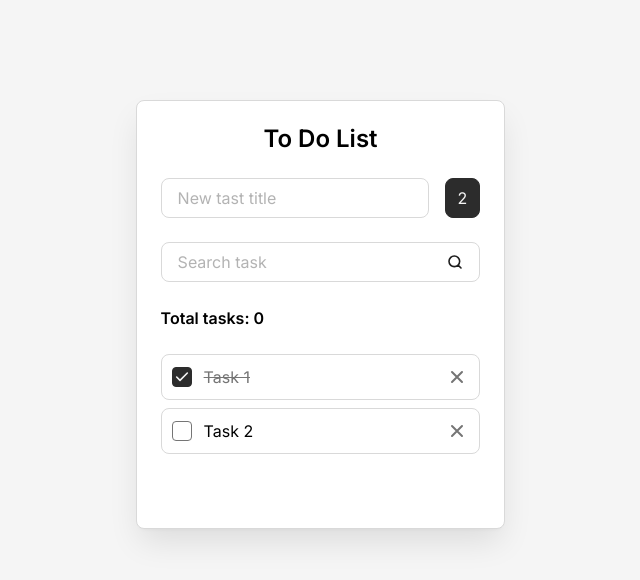
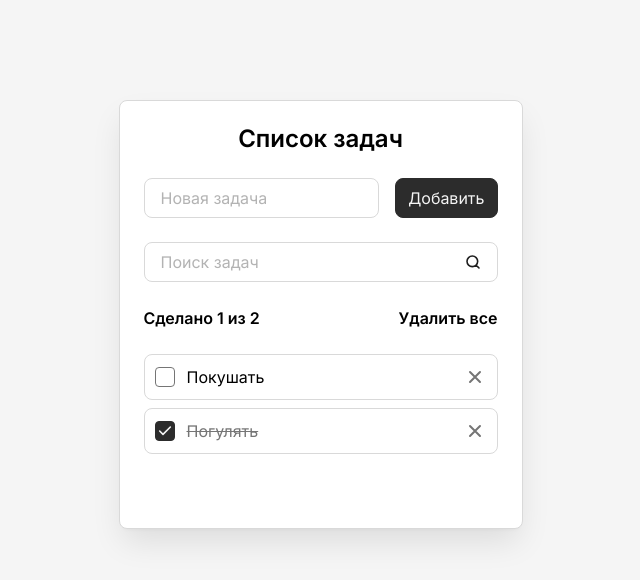
Before and after one commit to phill4m/ToDoList, a React (Vite) app: page / in a window 1280 px wide. Shown: the top 580 px of the page, without its empty margins (312-952 px from the left). Built offline with nearby package versions, Linux system fonts and the light colour scheme.

Commit message:
props + ru

```diff
--- a/src/components/AddTaskForm.jsx
+++ b/src/components/AddTaskForm.jsx
@@ -6,10 +6,10 @@
         <form className="todo__form">
             <Field
             className = "todo__field"
-            label = "New tast title"
+            label = "Новая задача"
             id = "new-task"
             />
-            <Button />
+            <Button type="submit">Добавить</Button>
         </form>
     )
 }
--- a/src/components/Button.jsx
+++ b/src/components/Button.jsx
@@ -1,6 +1,16 @@
-const Button = () => {
+const Button = (props) => {
+    const {
+        className = '',
+        type = 'button',
+        children,
+    } = props
+
     return(
-        <button className="button" type="submit">2</button>
+        <button
+        className={`button ${className}`}
+        type={type}>
+            {children}
+        </button>
     )
 }
 
--- a/src/components/SearchTaskForm.jsx
+++ b/src/components/SearchTaskForm.jsx
@@ -5,7 +5,7 @@
        <form className="todo__form">
         <Field
         className="todo__field"
-        label="Search task"
+        label="Поиск задач"
         id="search-task"
         type="search"
         />
--- a/src/components/ToDo.jsx
+++ b/src/components/ToDo.jsx
@@ -4,13 +4,20 @@
 import ToDoList from "./ToDoList"
 
 const ToDo = () => {
+  const tasks = [
+    {id: 'task-1', title: 'Покушать', isDone: false},
+    {id: 'task-2', title: 'Погулять', isDone: true},
+  ]
     return(
         <div className="todo">
-      <h1 className="todo__title">To Do List</h1>
+      <h1 className="todo__title">Список задач</h1>
       <AddTaskForm />
       <SearchTaskForm />
-      <ToDoInfo />
-      <ToDoList />
+      <ToDoInfo
+      total={tasks.length}
+      done={tasks.filter(({isDone})=> isDone).length}
+      />
+      <ToDoList tasks={tasks} />
     </div>
     )
 }
--- a/src/components/ToDoInfo.jsx
+++ b/src/components/ToDoInfo.jsx
@@ -1,9 +1,17 @@
-const ToDoInfo = () => {
+const ToDoInfo = (props) => {
+  const {
+    total,
+    done,
+  } = props
+
+  const hasTasks = total > 0
     return(
         <div className="todo__info">
-        <div className="todo__total-tasks">Total tasks: <span>0</span></div>
-        <button className="todo__delete-all-button" type="button">Delete all</button>
-      </div>
+          <div className="todo__total-tasks">
+            Сделано {done} из {total}
+          </div>
+          {hasTasks && <button className="todo__delete-all-button" type="button">Удалить все</button>}
+        </div>
     )
 }
 export default ToDoInfo
--- a/src/components/ToDoItem.jsx
+++ b/src/components/ToDoItem.jsx
@@ -1,17 +1,25 @@
-const ToDoItem = () => {
+const ToDoItem = (props) => {
+  const{
+    className='',
+    id,
+    title,
+    isDone,
+  } = props
+
     return(
-        <li className="todo__item todo-item">
+        <li className={`todo-item ${className}`}>
           <input
             className="todo-item__checkbox"
-            id="task-1"
+            id={id}
             type="checkbox"
-            checked
+            checked={isDone}
+            readOnly
           />
           <label
             className="todo-item__label"
             htmlFor="task-1"
           >
-            Task 1
+            {title}
           </label>
           <button
             className="todo-item__delete-button"
--- a/src/components/ToDoList.jsx
+++ b/src/components/ToDoList.jsx
@@ -1,6 +1,10 @@
 import ToDoItem from "./ToDoItem";
 
-const ToDoList = () => {
+const ToDoList = (props) => {
+    const{
+      tasks=[]
+    } = props
+
     const hasTasks = true;
     if (!hasTasks) {
         return (
@@ -8,42 +12,16 @@
         )
     }
     return(
-        <ul className="todo__list">
-        <ToDoItem />
-        <li className="todo__item todo-item">
-          <input
-            className="todo-item__checkbox"
-            id="task-2"
-            type="checkbox"
+      <ul className="todo__list">
+        {tasks.map((task) => (
+          <ToDoItem
+          className="todo__item"
+          key={task.id}
+          {...task}
           />
-          <label
-            className="todo-item__label"
-            htmlFor="task-2"
-          >
-            Task 2
-          </label>
-          <button
-            className="todo-item__delete-button"
-            aria-label="Delete"
-            title="Delete"
-          >
-            <svg
-              width="20"
-              height="20"
-              viewBox="0 0 20 20"
-              fill="none"
-              xmlns="http://www.w3.org/2000/svg"
-            >
-              <path
-                d="M15 5L5 15M5 5L15 15"
-                stroke="#757575"
-                strokeWidth="2"
-                strokeLinecap="round"
-                strokeLinejoin="round"
-              />
-            </svg>
-          </button>
-        </li>
+        )
+
+      )}
       </ul>
     )
 }
--- a/src/styles/components/todo.css
+++ b/src/styles/components/todo.css
@@ -44,11 +44,6 @@
   &:hover {
     color: var(--color-gray-4);
   }
-
-  &:not(.is-visible) {
-    opacity: 0;
-    visibility: hidden;
-  }
 }
 
 .todo__list,
```
